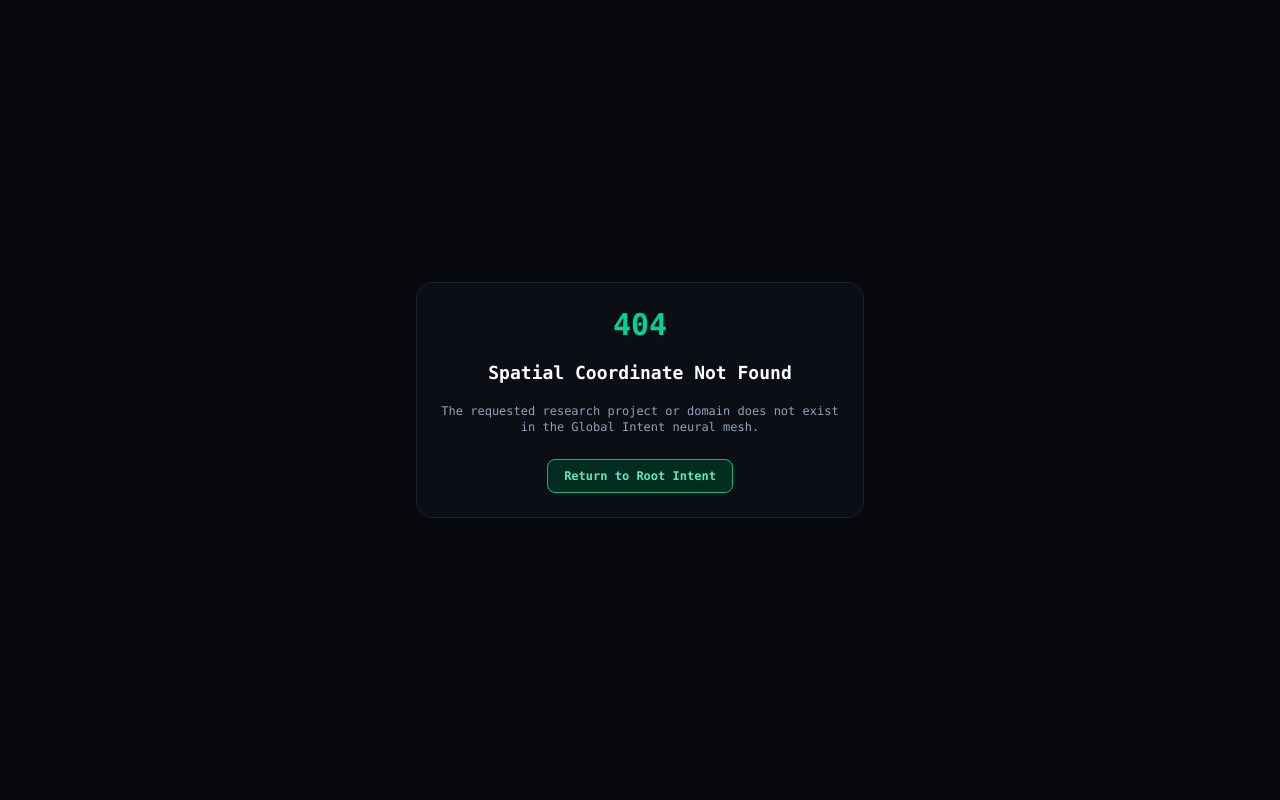
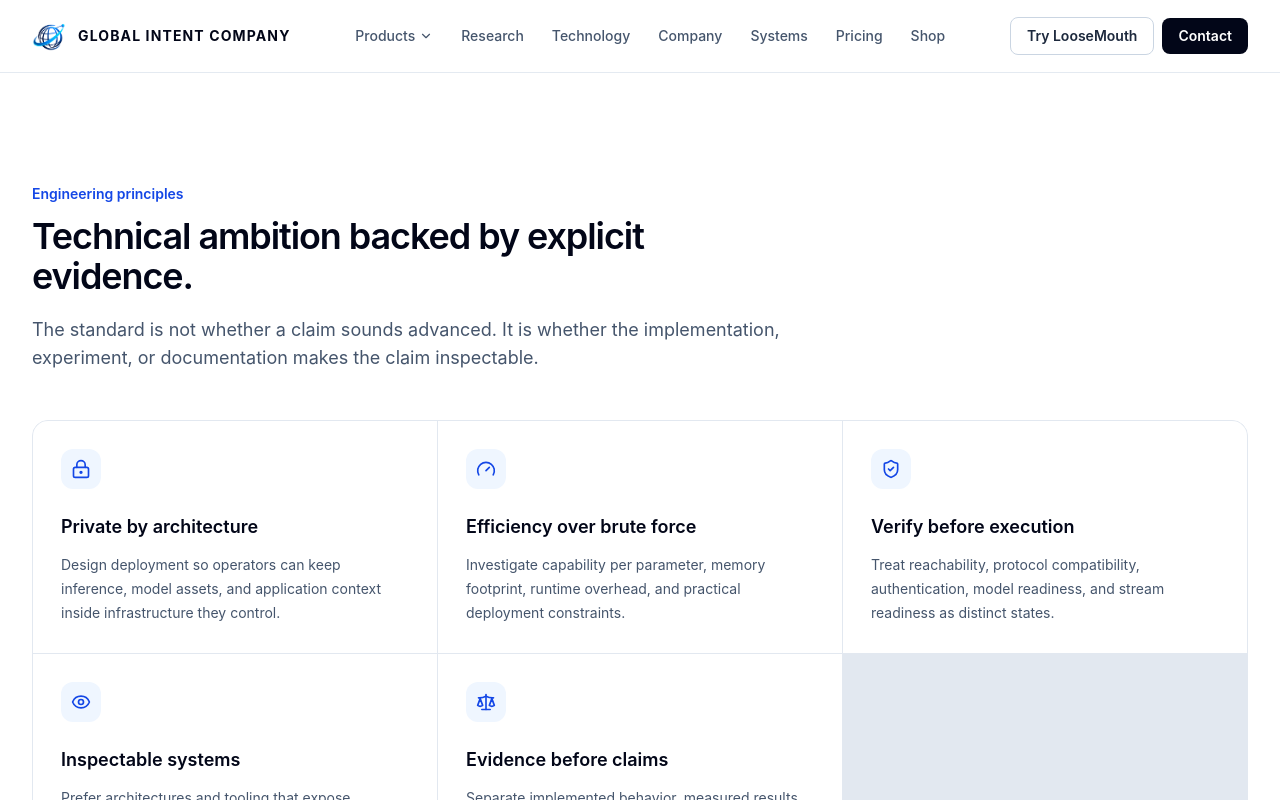
Before and after one commit to GI-Company/GiC, a Next.js app: page /company in a window 1280 px wide. Before the commit this address had no page. Shown: the top 800 px of the page. Built offline with nearby package versions, Linux system fonts and the light colour scheme.

Commit message:
Add semantic company page

```diff
--- /dev/null
+++ b/app/company/page.tsx
@@ -0,0 +1,26 @@
+import type { Metadata } from 'next';
+import LandingNav from '@/components/landing/LandingNav';
+import PrinciplesSection from '@/components/landing/PrinciplesSection';
+import CompanyFounderSection from '@/components/landing/CompanyFounderSection';
+import CompanyVisionSection from '@/components/landing/CompanyVisionSection';
+import LandingFooterCTA from '@/components/landing/LandingFooterCTA';
+
+export const metadata: Metadata = {
+  title: 'Company',
+  description: 'Global Intent Company mission, founder, principles, vision, and contact information.',
+  alternates: { canonical: '/company' },
+};
+
+export default function CompanyPage() {
+  return (
+    <div className="enterprise-site bg-white text-slate-950">
+      <LandingNav />
+      <main className="pt-[4.5rem]">
+        <div className="min-h-[calc(100dvh-4.5rem)]"><PrinciplesSection /></div>
+        <div className="min-h-[100dvh]"><CompanyFounderSection /></div>
+        <div className="min-h-[100dvh]"><CompanyVisionSection /></div>
+      </main>
+      <LandingFooterCTA />
+    </div>
+  );
+}
```
